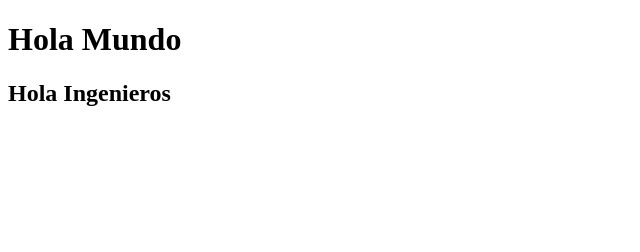
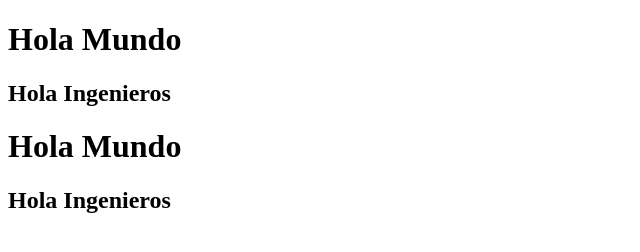
Before and after one commit to GJair21/Practica, a plain HTML site: page index.html in a window 1280 px wide. Shown: the whole page, without its empty margins (0-640 px from the left). Drawn offline with Linux system fonts and the light colour scheme.

Commit message:
Agregamos 2 lineas de codigo nuevas

```diff
--- a/index.html
+++ b/index.html
@@ -9,5 +9,7 @@
 <body>
     <h1>Hola Mundo</h1>
     <h2>Hola Ingenieros</h2>
+    <h1>Hola Mundo</h1>
+    <h2>Hola Ingenieros</h2>
 </body>
 </html>
```
